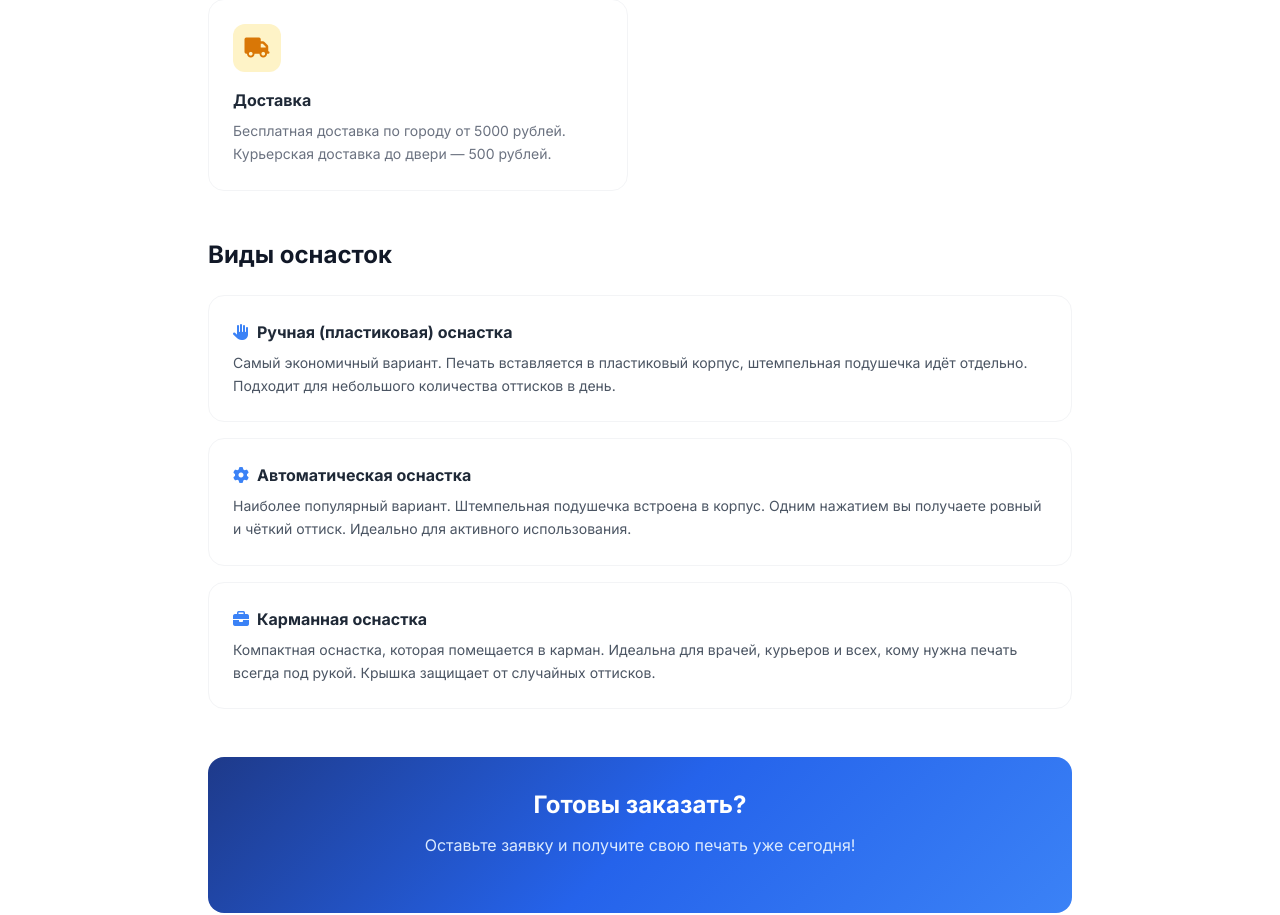
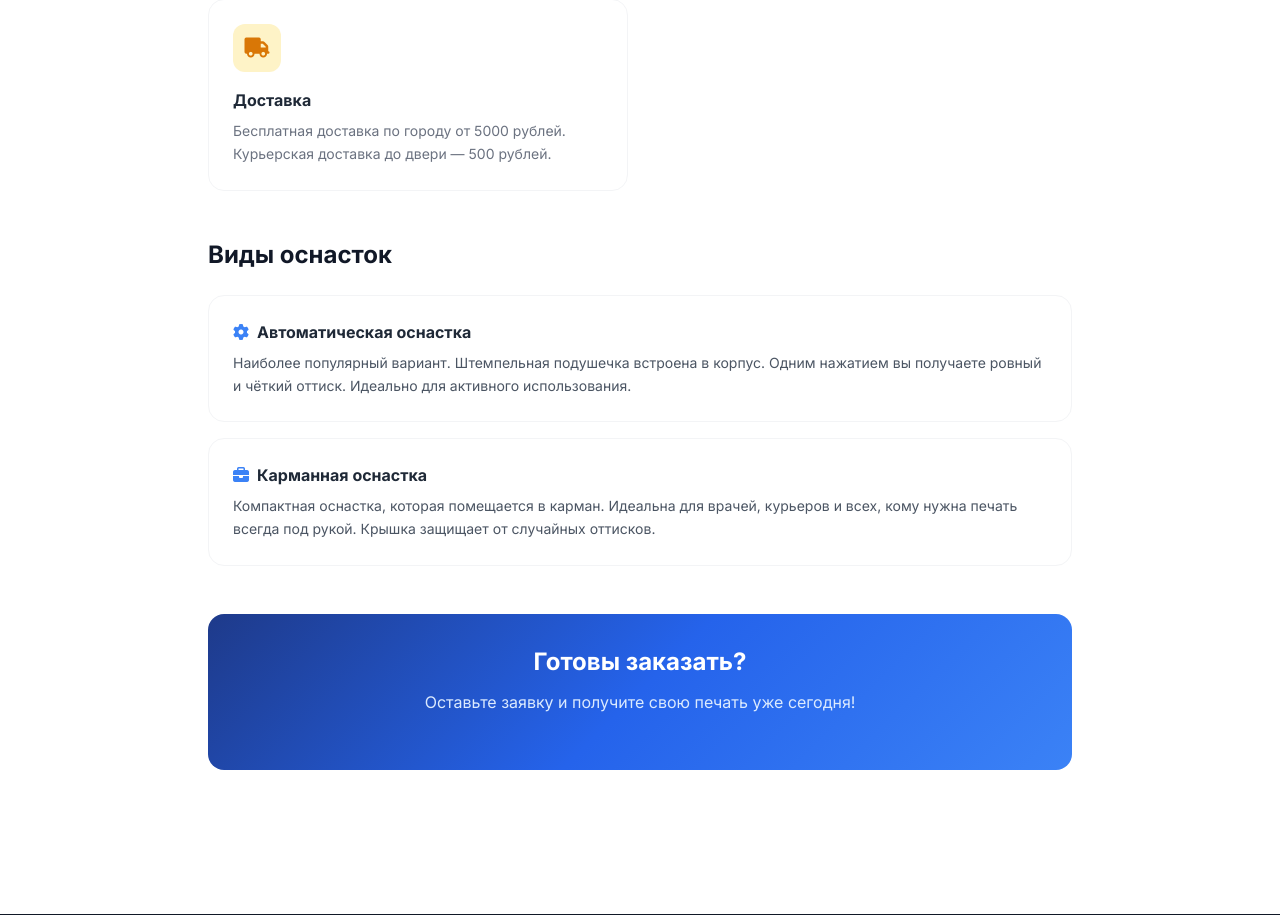
Before and after one commit to NovaCode37/pechati, a Flask app: page /about in a window 1280 px wide. Shown: the part 852-1767 px from the top of the page. Run offline with Flask 3, Linux system fonts and the light colour scheme; data that the repository does not hold is empty; parts of the project's set-up code (start-up, migrations or seed data) failed here and were passed over; some libraries are stand-ins or nearby versions.

Commit message:
fix: correct 'печать по оттиску' grammar, add imprint service next to logo, fix catalog button z-index, remove manual equipment from about page

```diff
--- a/templates/about.html
+++ b/templates/about.html
@@ -61,16 +61,7 @@
         <div class="mb-12">
             <h2 class="text-2xl font-bold text-gray-900 mb-6">Виды оснасток</h2>
             <div class="space-y-4">
-                <div class="bg-white rounded-2xl border border-gray-100 p-6">
-                    <h3 class="font-bold text-gray-800 mb-2">
-                        <i class="fas fa-hand text-primary-500 mr-2"></i>Ручная (пластиковая) оснастка
-                    </h3>
-                    <p class="text-gray-600 text-sm leading-relaxed">
-                        Самый экономичный вариант. Печать вставляется в пластиковый корпус, штемпельная подушечка идёт отдельно.
-                        Подходит для небольшого количества оттисков в день.
-                    </p>
-                </div>
-                <div class="bg-white rounded-2xl border border-gray-100 p-6">
+                                <div class="bg-white rounded-2xl border border-gray-100 p-6">
                     <h3 class="font-bold text-gray-800 mb-2">
                         <i class="fas fa-gear text-primary-500 mr-2"></i>Автоматическая оснастка
                     </h3>
```
Also changed, not shown: templates/index.html (+6 -3 lines).
